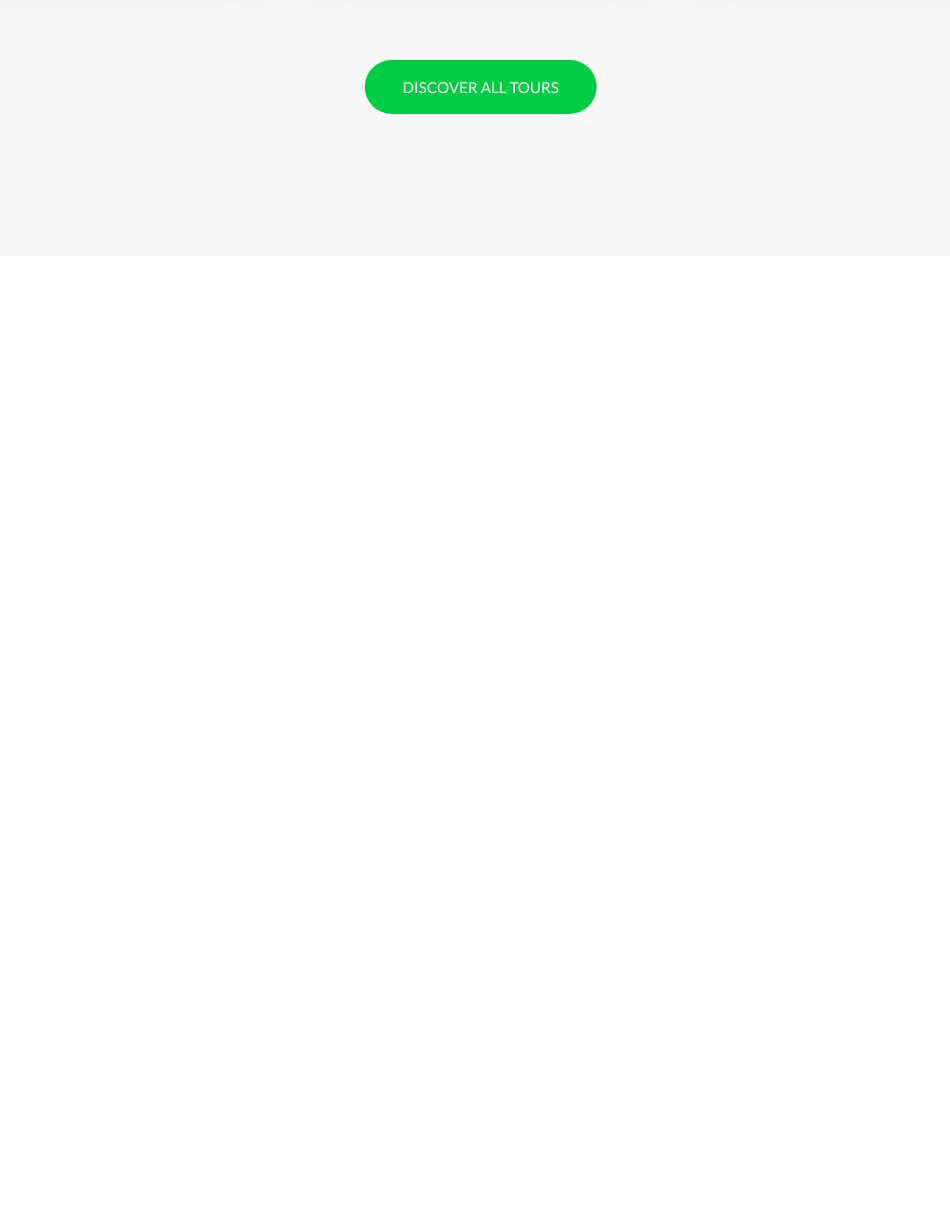
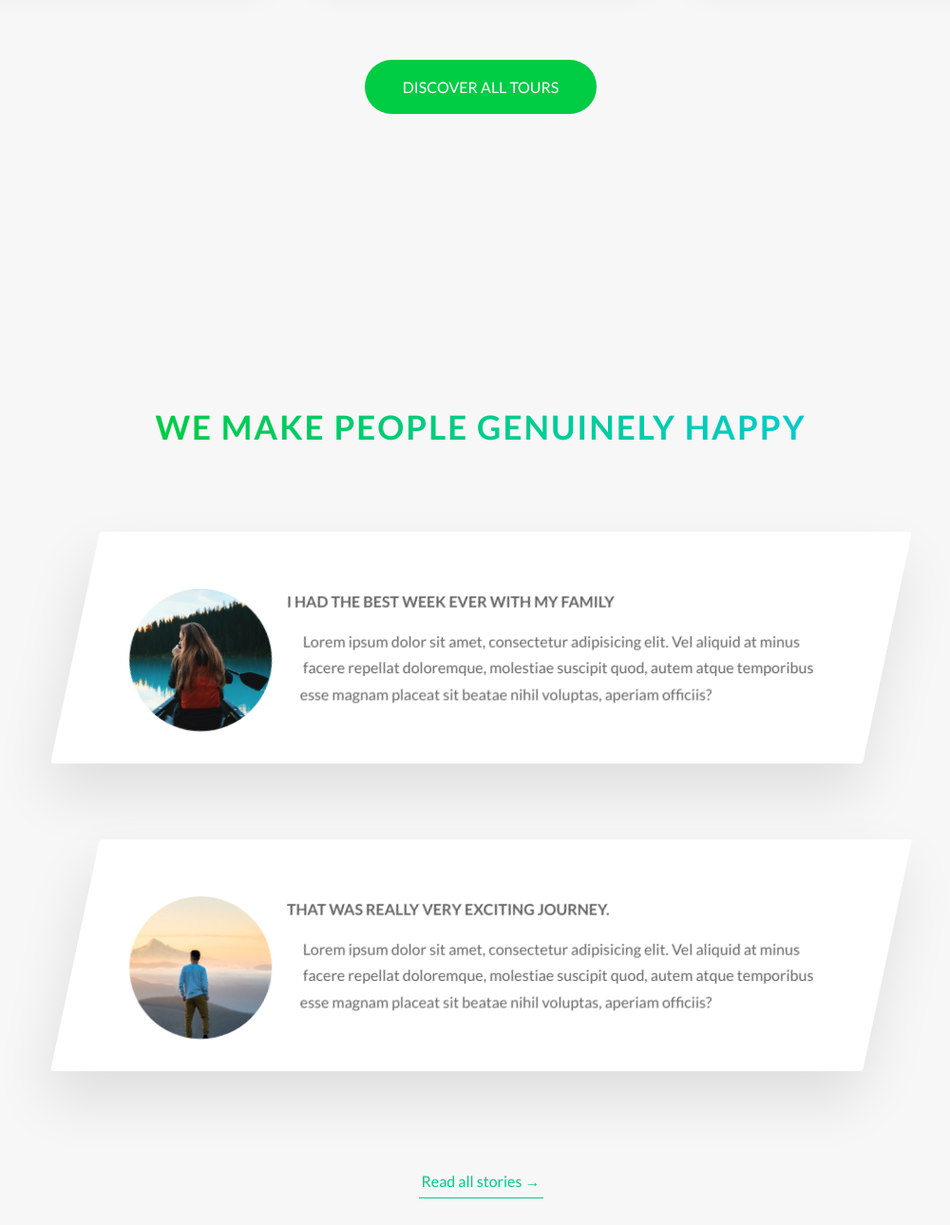
Before and after one commit to tatjanatanaskovich/explore-nature-website, a website: page index.html in a window 1280 px wide. Shown: the part 3046-4336 px from the top of the page at 95% size, without its empty margins (134-1134 px from the left). Before the commit the page ends 3346 px from the top, so only its background shows below. Drawn offline with Linux system fonts and the light colour scheme.

Commit message:
Added markup, styles and animations to the stories section

```diff
--- a/index.html
+++ b/index.html
@@ -211,6 +211,43 @@
       </div>
 
     </section>
+
+    <section class="section-stories">
+      <div class="u-center-text u-margin-bottom-big">
+        <h2 class="heading-secondary">
+          We make people genuinely happy
+        </h2>
+      </div>
+      <div class="row">
+        <div class="story">
+          <figure class="story__shape">
+            <img src="img/nat-8.jpg" class="story__img" alt="Person on a tour">
+            <figcaption class="story__caption">Mary Smith</figcaption>
+          </figure>
+          <div class="story__text">
+            <h3 class="heading-tertiary u-margin-bottom-small">I had the best week ever with my family</h3>
+            <p>Lorem ipsum dolor sit amet, consectetur adipisicing elit. Vel aliquid at minus facere repellat doloremque, molestiae suscipit quod, autem atque temporibus esse magnam placeat sit beatae nihil voluptas, aperiam officiis?</p>
+          </div>
+        </div>
+      </div>
+      <div class="row">
+        <div class="story">
+          <figure class="story__shape">
+            <img src="img/nat-9.jpg" class="story__img" alt="Person on a tour">
+            <figcaption class="story__caption">James Brown</figcaption>
+          </figure>
+          <div class="story__text">
+            <h3 class="heading-tertiary u-margin-bottom-small">That was really very exciting journey.</h3>
+            <p>Lorem ipsum dolor sit amet, consectetur adipisicing elit. Vel aliquid at minus facere repellat doloremque, molestiae suscipit quod, autem atque temporibus esse magnam placeat sit beatae nihil voluptas, aperiam officiis?</p>
+          </div>
+        </div>
+      </div>
+
+      <div class="u-center-text u-margin-top-huge">
+        <a href="#" class="btn-text">Read all stories &rarr;</a>
+      </div>
+
+    </section>
   </main>
   <!--
   <section class="grid-test">
--- /dev/null
+++ b/sass/components/_story.scss
@@ -0,0 +1,59 @@
+.story {
+  width: 75%;
+  margin: 0 auto;
+  box-shadow: 0 3rem 6rem rgba($color-black, .1);
+  background-color: $color-white;
+  border-radius: 3px;
+  padding: 6rem;
+  padding-left: 9rem;
+  font-size: $default-font-size;
+  transform: skewX(-12deg);
+
+  &__shape {
+    width: 15rem;
+    height: 15rem;
+
+    float: left;
+    -webkit-shape-outside: circle(50% at 50% 50%);
+    shape-outside: circle(50% at 50% 50%);
+    -webkit-clip-path: circle(50% at 50% 50%);
+    clip-path: circle(50% at 50% 50%);
+    transform: translateX(-3rem) skewX(12deg);
+    position: relative;
+  }
+
+  &__img {
+    height: 100%;
+    transform: translateX(-4rem) scale(1.4);
+    backface-visibility: hidden;
+    transition: all .5s;
+  }
+
+  &__text {
+    transform: skewX(12deg);
+  }
+
+  &__caption {
+    position: absolute;
+    top: 50%;
+    left: 50%;
+    transform: translate(-50%, 20%);
+    color: $color-white;
+    text-transform: uppercase;
+    font-size: 1.7rem;
+    text-align: center;
+    opacity: 0;
+    transition: all .5s;
+    backface-visibility: hidden;
+  }
+
+  &:hover &__caption {
+    opacity: 1;
+    transform: translate(-50%, -50%);
+  }
+
+  &:hover &__img {
+    transform: translateX(-4rem) scale(1);
+    filter: blur(3px) brightness(80%);
+  }
+}
--- a/sass/main.scss
+++ b/sass/main.scss
@@ -11,6 +11,7 @@
 @import "components/card";
 @import "components/composition";
 @import "components/feature-box";
+@import "components/story";
 
 @import "layout/grid";
 @import "layout/header";
--- a/sass/pages/_home.scss
+++ b/sass/pages/_home.scss
@@ -15,7 +15,7 @@
   margin-top: -10rem;
 
   & > * {
-     transform: skewY(5deg);
+    transform: skewY(5deg);
   }
 }
 
@@ -24,3 +24,8 @@
   padding: 25rem 0 15rem 0;
   margin-top: -10rem;
 }
+
+.section-stories {
+  padding: 15rem 0;
+  background-color: $color-grey-light-1;
+}
```
Also changed, not shown: css/style.css, img/nat-8.jpg (added), img/nat-9.jpg (added).
